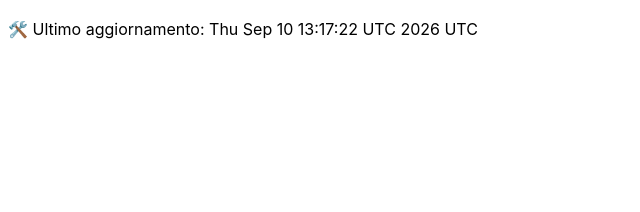
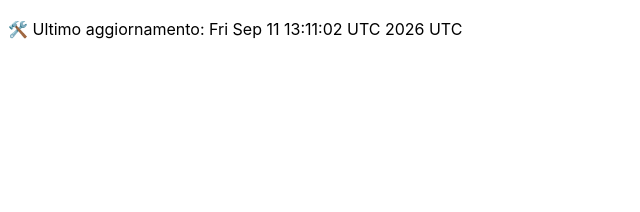
Before and after one commit to DanteTrb/DanteTrb.github.io, a Jekyll site: the page built from badges.md, in a window 1280 px wide. Shown: the top 212 px of the page, without its empty margins (0-640 px from the left). Built offline with Jekyll 4.4.1, drawn with Linux system fonts in a browser that asks for light colours; our own code applies the rules of GitHub Pages for plain Markdown files.

Commit message:
🛠️ Aggiornamento automatico badge

```diff
--- a/badges.md
+++ b/badges.md
@@ -1 +1 @@
-🛠️ Ultimo aggiornamento: Thu Sep 10 13:17:22 UTC 2026 UTC
+🛠️ Ultimo aggiornamento: Fri Sep 11 13:11:02 UTC 2026 UTC
```
